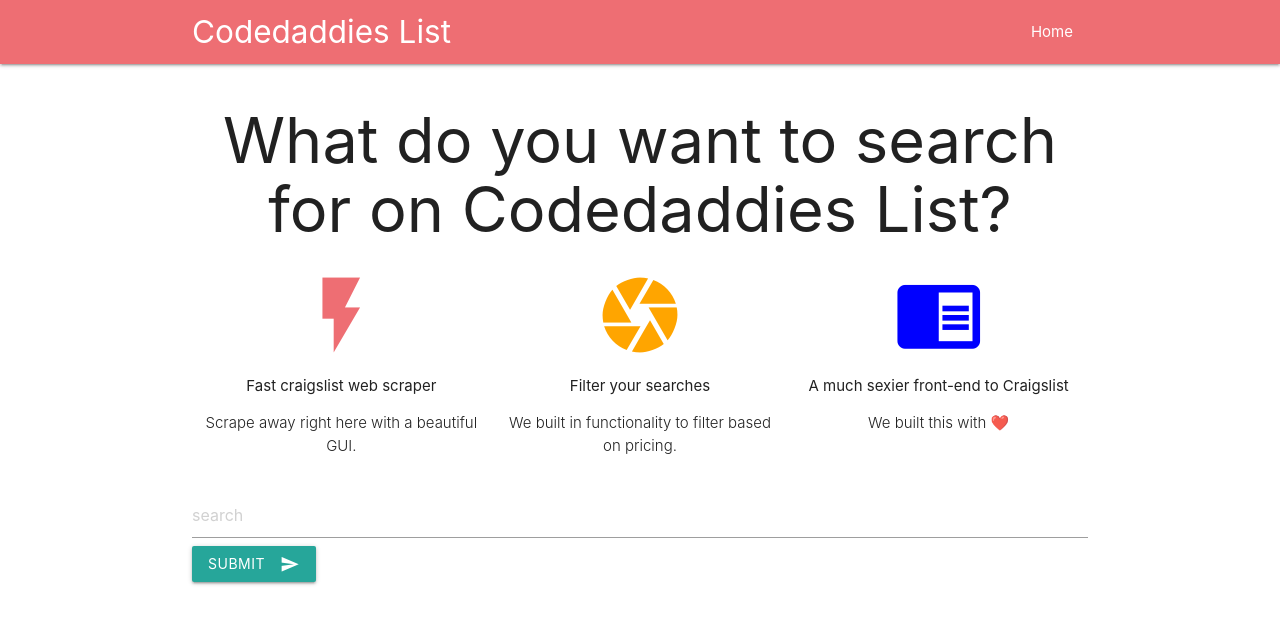
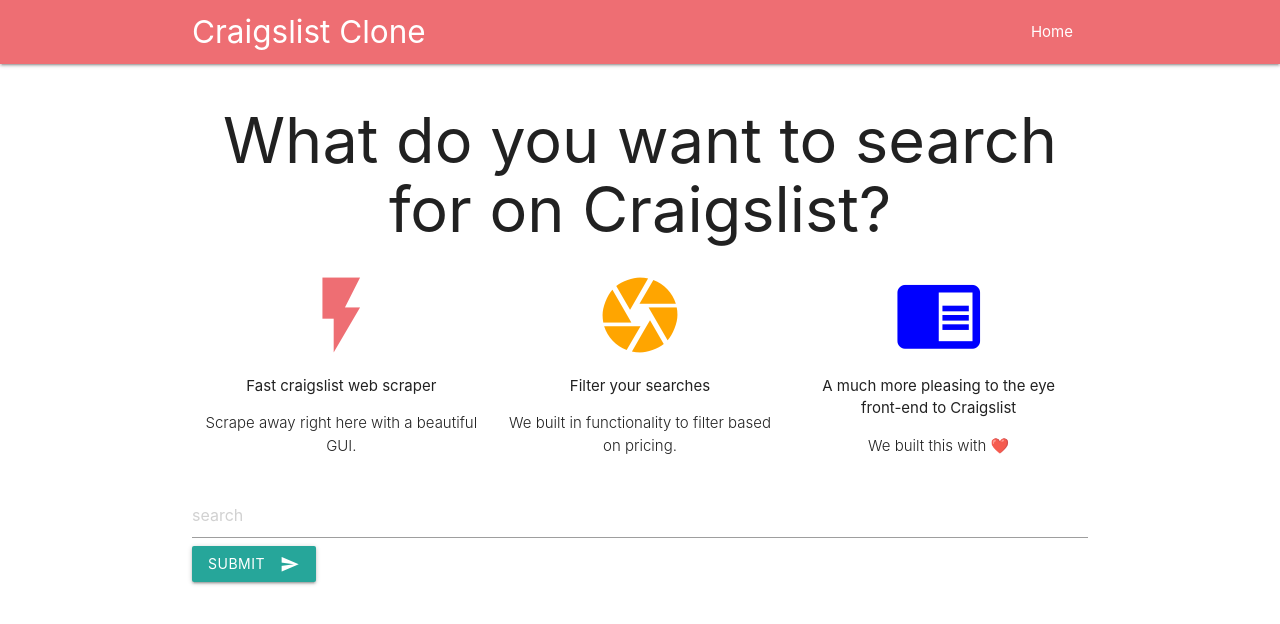
Before and after one commit to Amalazing/Craigslist-Clone, a Django app: page / in a window 1280 px wide. Shown: the top 624 px of the page. Run offline with Django 3.2, Linux system fonts and the light colour scheme.

Commit message:
finished up

```diff
--- a/codedaddies_list/settings.py
+++ b/codedaddies_list/settings.py
@@ -11,7 +11,6 @@
 """
 
 import os
-import django_heroku
 
 # Build paths inside the project like this: os.path.join(BASE_DIR, ...)
 BASE_DIR = os.path.dirname(os.path.dirname(os.path.abspath(__file__)))
@@ -116,5 +115,3 @@
 
 STATIC_URL = '/static/'
 STATICFILES_DIRS = (os.path.join(BASE_DIR, 'static'),)
-
-django_heroku.settings(locals())
--- a/manage.py
+++ b/manage.py
@@ -5,7 +5,7 @@
 
 
 def main():
-    os.environ.setdefault('DJANGO_SETTINGS_MODULE', 'CraigslistClone.settings')
+    os.environ.setdefault('DJANGO_SETTINGS_MODULE', 'codedaddies_list.settings')
     try:
         from django.core.management import execute_from_command_line
     except ImportError as exc:
--- a/templates/base.html
+++ b/templates/base.html
@@ -1,10 +1,9 @@
-{% load staticfiles %}
 {% load static %}
 
 <html lang="en">
 <head>
     <meta charset="UTF-8">
-    <title>Codedaddies List</title>
+    <title>Craigslist Clone</title>
     <meta charset="UTF-8"/>
     <meta name="viewport" content="width=device-width, initial-scale=1"/>
     <link rel="stylesheet" href="{% static "css/style.css" %}">
@@ -15,7 +14,7 @@
 <body>
 <nav>
     <div class="container nav-wrapper">
-        <a href="/" class="brand-logo">Codedaddies List</a>
+        <a href="/" class="brand-logo">Craigslist Clone</a>
         <ul id="nav-mobile" class="right">
             <li><a href="/">Home</a></li>
         </ul>
@@ -23,7 +22,7 @@
 </nav>
 
 <div class="container">
-    <h1 style="text-align: center">What do you want to search for on Codedaddies List?</h1>
+    <h1 style="text-align: center">What do you want to search for on Craigslist?</h1>
     <div class="row">
         <div class="col s4">
             <!-- Promo Content 1 goes here -->
@@ -47,7 +46,7 @@
             <!-- Promo Content 3 goes here -->
             <div class="center">
                 <i class="large material-icons" style="color: blue">chrome_reader_mode</i>
-                <p>A much sexier front-end to Craigslist</p>
+                <p>A much more pleasing to the eye front-end to Craigslist</p>
                 <p class="light center">We built this with ❤️</p>
             </div>
         </div>
```
